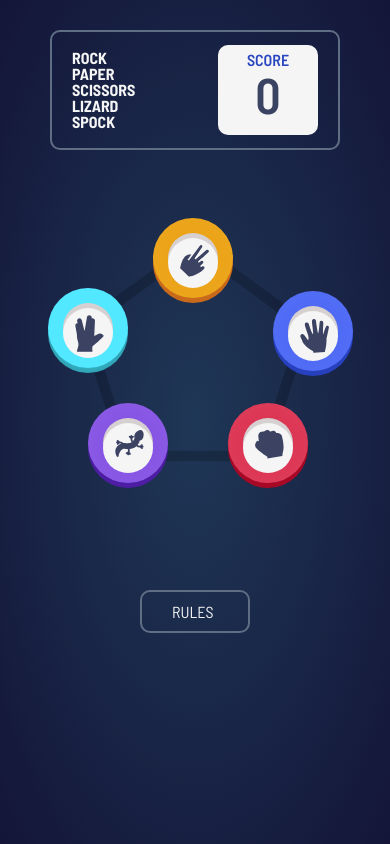
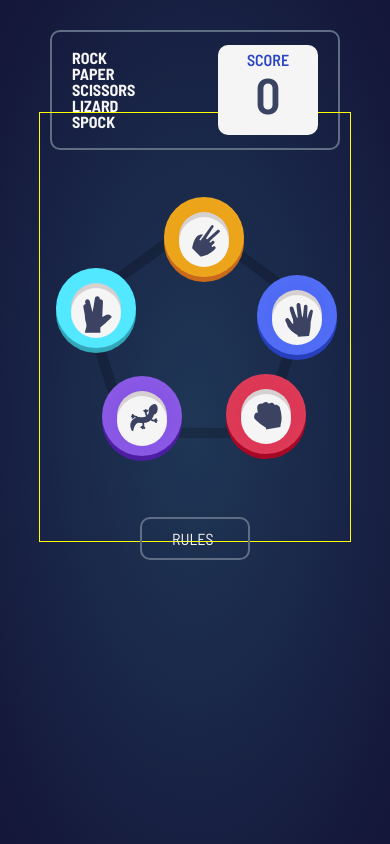
Before and after one commit to foe123-code/Rock_Paper_Scissors_game, a plain HTML site: page index.html in a window 390 px wide. Drawn offline with Linux system fonts and the light colour scheme.

Commit message:
final reponsive mobile screen

```diff
--- a/style.css
+++ b/style.css
@@ -17,13 +17,6 @@
     font-family: 'Barlow Semi Condensed', sans-serif;
     overflow: hidden;
 }
-
-/* body {
-    background: radial-gradient(hsl(214, 47%, 23%), hsl(237, 49%, 15%));
-    color: whitesmoke;
-    font-family: 'Barlow Semi Condensed', sans-serif;
-    background-size: cover;
-} */
 
 .score-board {
     width: 60%;
@@ -81,7 +74,7 @@
     flex-flow: column wrap-reverse;
     justify-content: space-around;
     margin: 50px auto 50px auto;
-    background-image: url('/images/bg-pentagon.svg');
+    background-image: url('/Rock_Paper_Scissors_game/images/bg-pentagon.svg');
     background-repeat: no-repeat;
     background-position: center;
 }
@@ -337,18 +330,20 @@
 @media  screen and (width <= 800px){
 
     .user-choices {
-        width: 100%;
+        border: 1px solid yellow;
+        width: 80%;
         max-width: 375px;
         height: 430px;
         display: flex;
         flex-flow: column wrap-reverse;
         justify-content: space-around;
         margin: 50px auto 50px auto;
-        background-image: url('/images/bg-pentagon.svg');
+        background-image: url('/Rock_Paper_Scissors_game/images/bg-pentagon.svg');
         background-repeat: no-repeat;
         background-position: center;
         background-size: 60vw;
-        margin-inline: auto;
+        margin: -68px auto 0px auto;
+        position: static;
     }
 
     body{
@@ -374,12 +369,6 @@
     .title{
         font-size: 1rem;
         line-height: 1rem;
-    }
-
-    .user-choices{
-        margin-inline: auto;
-        margin-top: -45px;
-
     }
 
     .container-1 {
@@ -428,34 +417,34 @@
 
     #spock {
         position: relative;
-        top: -240px;
-        left: 40px;
+        top: -55%;
+        left: 5%;
     }
 
     #lizard {
         position: relative;
-        top: -40px;
-        left: 80px;
+        top: -10%;
+        left: 20%;
 
     }
 
     #scissors {
         position: relative;
-        top: -140px;
-         left: 145px;
+        top: -32%;
+         right: -40%;
     }
 
 
     #rock {
         position: relative;
-        top: 220px;
-        left: 220px;
+        top: 50%;
+        left: 60%;
     }
 
     #paper {
         position: relative;
-        left: 265px;
-        top: 18.5px;
+        left: 70%;
+        top: 6%;
     }
 
     .modal {
```
